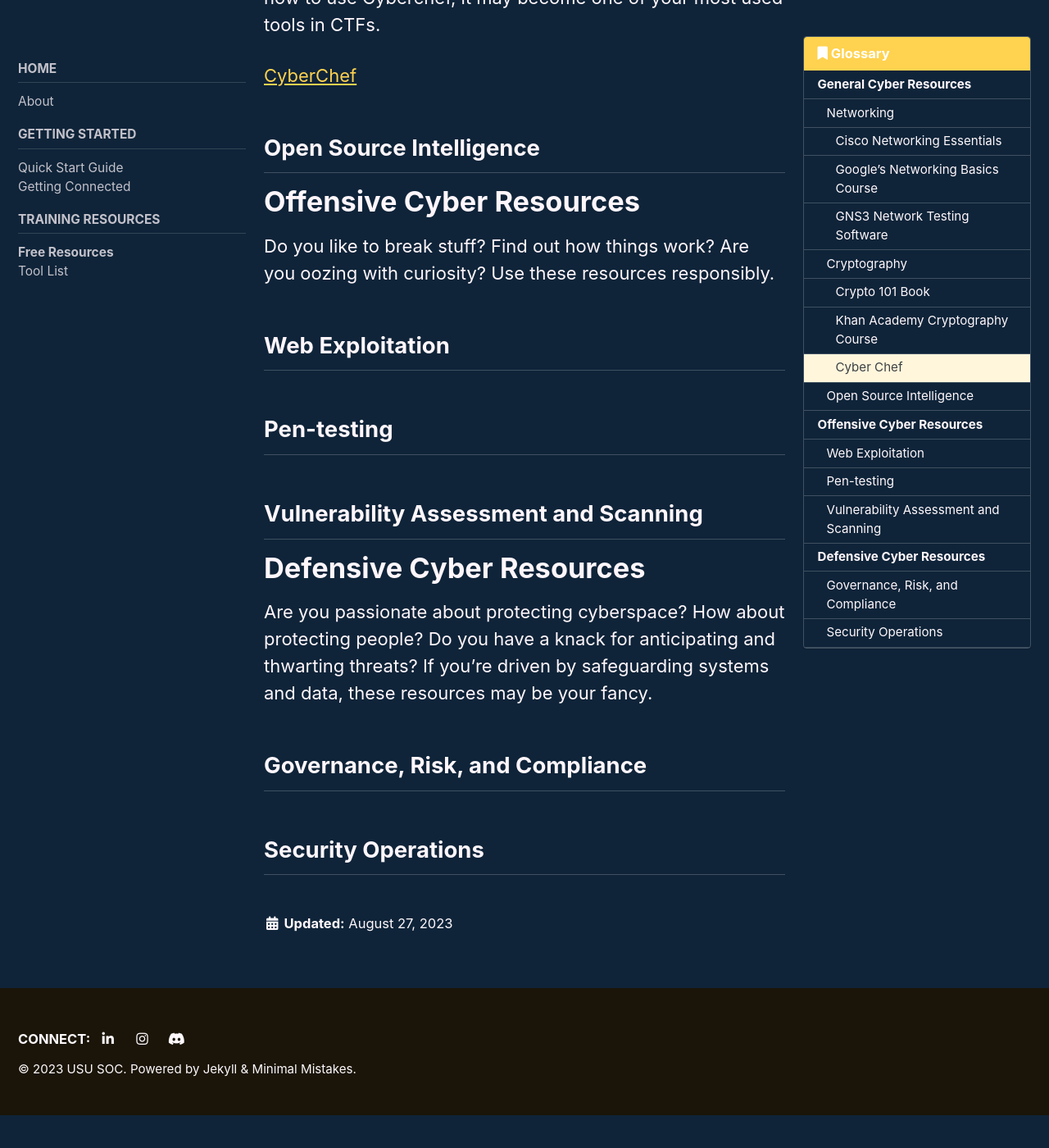
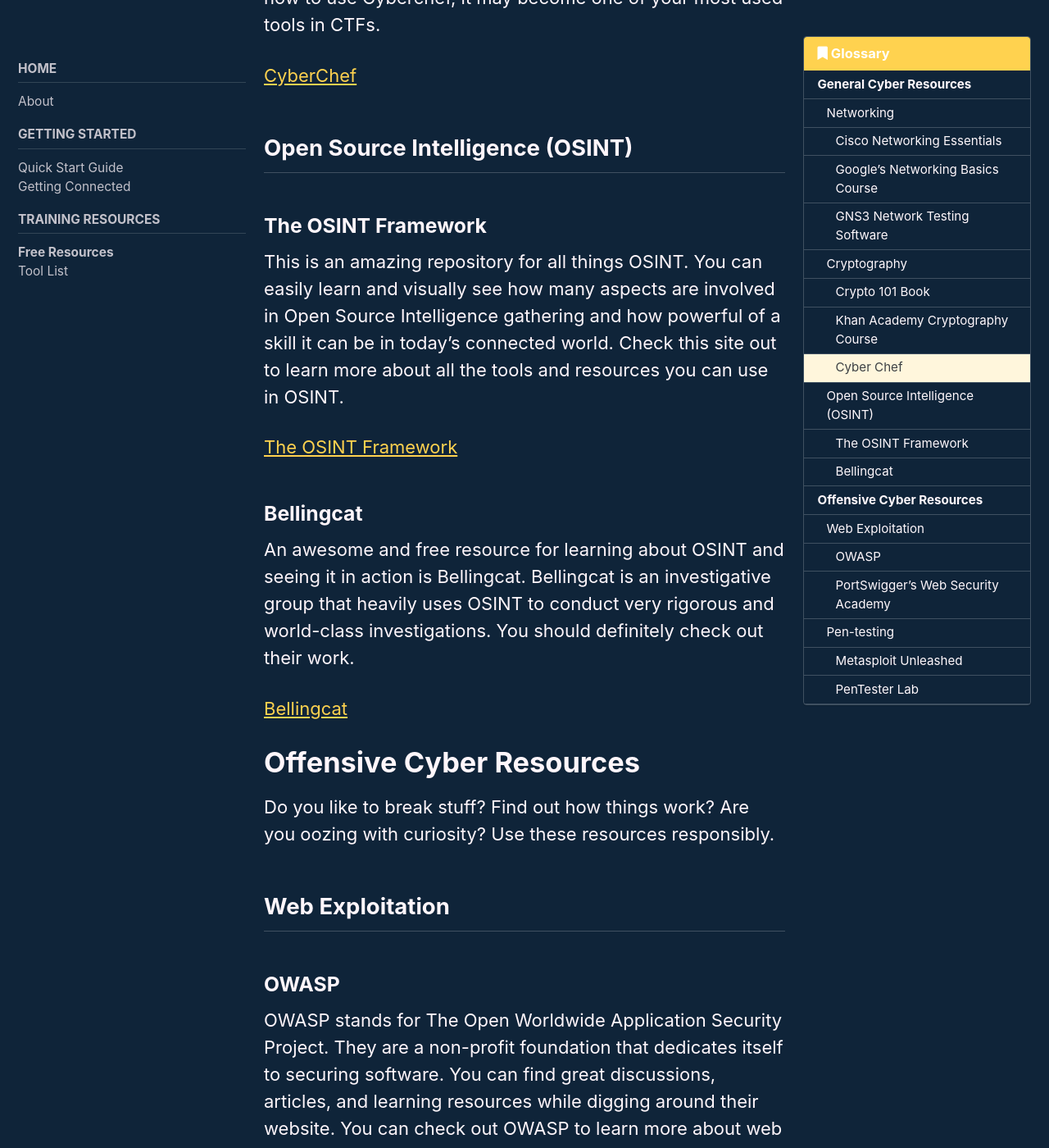
Before and after one commit to USUSOC/ususoc.github.io, a Jekyll site: the page built from _pages/doc_free-resources.md, in a window 1280 px wide and 1400 px high, scrolled down 2745 px. Shown: the whole window at 82% size. Built offline with Jekyll 4.4.1, drawn with Linux system fonts in a browser that asks for light colours; cached includes are drawn as plain includes; before the commit the page ends 4105 px from its top, so only the background shows below that; some of the changed text lies outside the part shown.

Commit message:
Update doc_free-resources.md

```diff
--- a/_pages/doc_free-resources.md
+++ b/_pages/doc_free-resources.md
@@ -56,22 +56,73 @@
 
 [CyberChef](https://gchq.github.io/CyberChef/)
 
-## Open Source Intelligence
+## Open Source Intelligence (OSINT)
 
+### The OSINT Framework
+This is an amazing repository for all things OSINT. You can easily learn and visually see how many aspects are involved in Open Source Intelligence gathering and how powerful of a skill it can be in today's connected world. Check this site out to learn more about all the tools and resources you can use in OSINT.
+
+[The OSINT Framework](https://osintframework.com/)
+
+### Bellingcat
+An awesome and free resource for learning about OSINT and seeing it in action is Bellingcat. Bellingcat is an investigative group that heavily uses OSINT to conduct very rigorous and world-class investigations. You should definitely check out their work.
+
+
+[Bellingcat](https://www.bellingcat.com/)
 
 # Offensive Cyber Resources
 Do you like to break stuff? Find out how things work? Are you oozing with curiosity? Use these resources responsibly.
 
 ## Web Exploitation
 
+### OWASP
+OWASP stands for The Open Worldwide Application Security Project. They are a non-profit foundation that dedicates itself to securing software. You can find great discussions, articles, and learning resources while digging around their website. You can check out OWASP to learn more about web exploitation and how software vulnerabilities can be mitigated.
+
+
+[OWASP Website](https://owasp.org/)
+
+### PortSwigger's Web Security Academy
+A tool you should become familiar with if you want to get into web exploitation is called Burpsuite. The creators have a free academy where you can read about and learn how to use it. It is certainly a tool that is handy for competitions and could be a regular in your cyber arsenal. Check it out!
+
+
+[Burp Suite - Web Security Academy](https://portswigger.net/web-security)
+
 ## Pen-testing
 
-## Vulnerability Assessment and Scanning
+### Metasploit Unleashed
+Metasploit Unleashed is a free comprehensive course that covers many topics in the realm of pen-testing. If you want to learn how to become an ethical hacker and dive deep into this discipline, this is the most comprehensive and in-depth Metasploit guide. It'll walk you through setting up your own digital lab environment and all the required tools and dive into many different topics.
 
 
-# Defensive Cyber Resources
-Are you passionate about protecting cyberspace? How about protecting people? Do you have a knack for anticipating and thwarting threats? If you're driven by safeguarding systems and data, these resources may be your fancy.
+[Metasploit Unleashed](https://www.offsec.com/metasploit-unleashed/)
 
-## Governance, Risk, and Compliance
+### PenTester Lab
+PentesterLab offers a platform that provides hands-on, practical exercises focused on web security and penetration testing. While they offer some paid content, they also have free exercises covering topics like SQL injection, cross-site scripting (XSS), and more. These exercises give you a chance to practice real-world scenarios in a controlled environment
 
-## Security Operations
+
+[PenTester Lab](https://pentesterlab.com/exercises)
+
+[comment]: # Defensive Cyber Resources
+[comment]: Are you passionate about protecting cyberspace? How about protecting people? Do you have a knack for anticipating and thwarting threats? These resources may be your fancy if you're driven by safeguarding systems and data.
+
+[comment]: ## Security Operations
+
+[comment]: ###
+
+
+[comment]: []()
+
+[comment]: ###
+
+
+[comment]: []()
+
+[comment]: ## Incident Response and Digital Forensics
+
+[comment]: ###
+
+
+[comment]: []()
+
+[comment]: ###
+
+
+[comment]: []()
```
